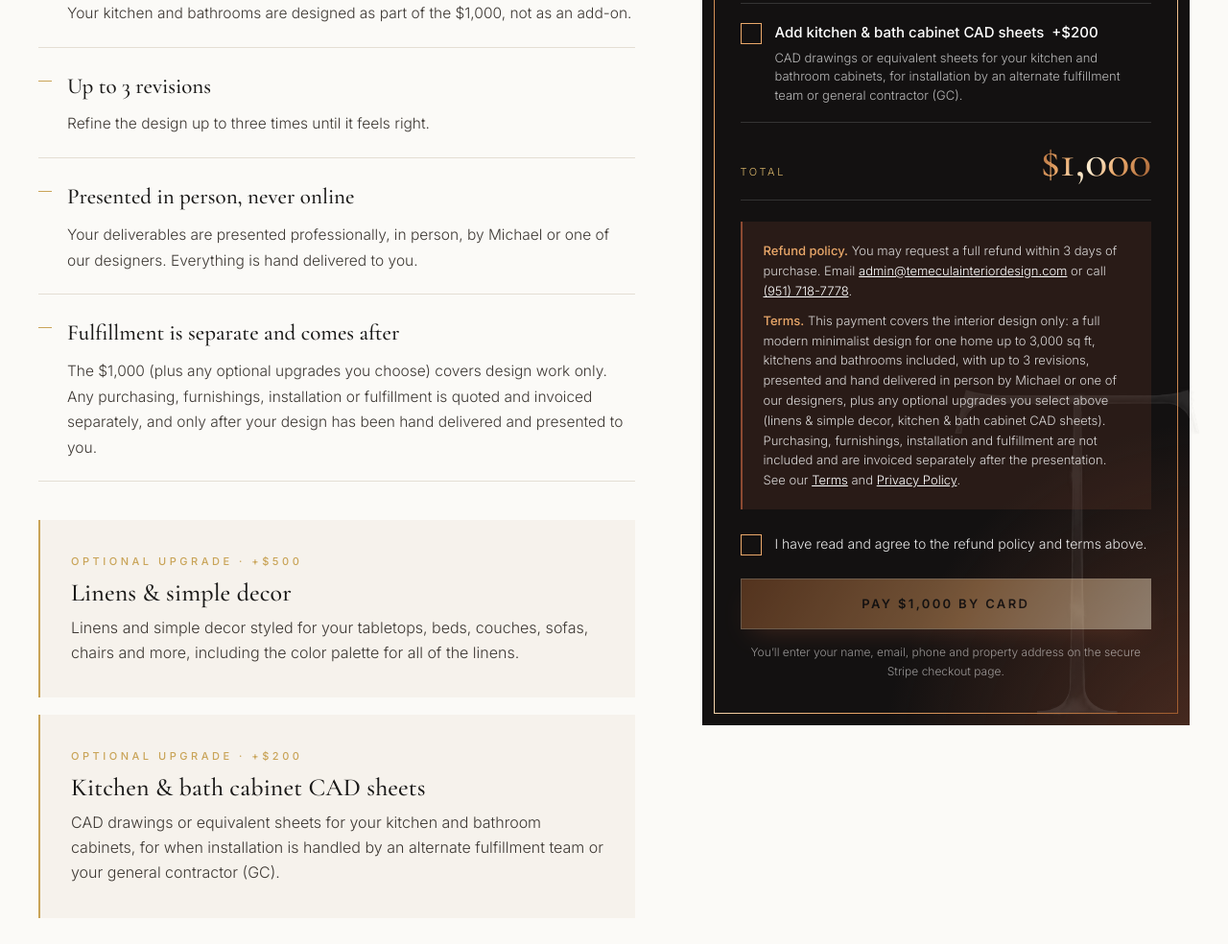
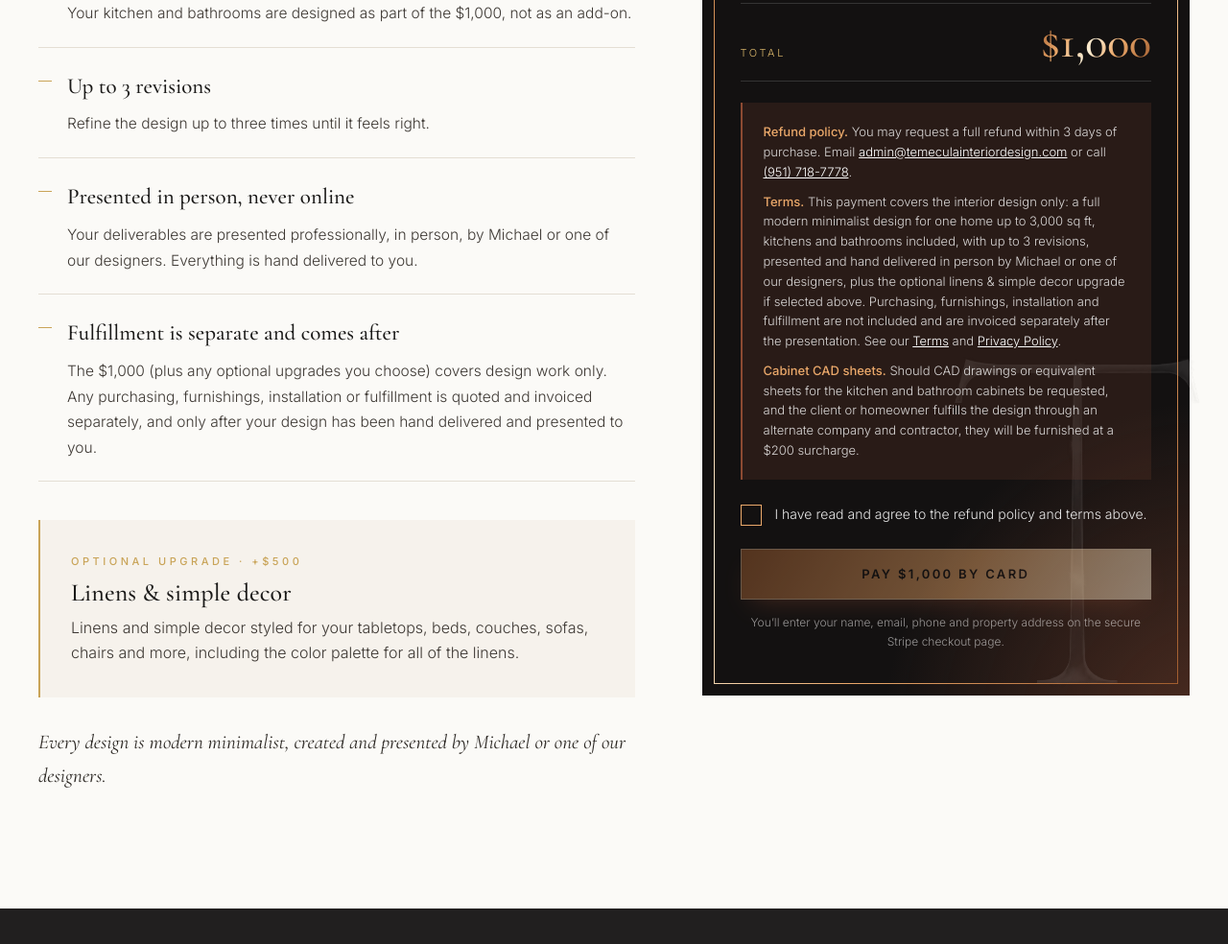
Before and after one commit to temeculadesignco/temecula-interior-design, a website: page automated-interior-design.html in a window 1280 px wide. Shown: the part 1008-1992 px from the top of the page at 96% size. Drawn offline with nearby package versions, Linux system fonts and the light colour scheme.

Commit message:
CAD sheets: move from checkout add-on to fine print ($200 surcharge if fulfilled by alternate company/contractor)

```diff
--- a/automated-interior-design.html
+++ b/automated-interior-design.html
@@ -68,11 +68,6 @@
           <h3>Linens &amp; simple decor</h3>
           <p>Linens and simple decor styled for your tabletops, beds, couches, sofas, chairs and more, including the color palette for all of the linens.</p>
         </div>
-        <div class="adp-upgrade-note" style="margin-top:-12px">
-          <p class="eyebrow">Optional Upgrade &middot; +$200</p>
-          <h3>Kitchen &amp; bath cabinet CAD sheets</h3>
-          <p>CAD drawings or equivalent sheets for your kitchen and bathroom cabinets, for when installation is handled by an alternate fulfillment team or your general contractor (GC).</p>
-        </div>
         <p class="adp-by">Every design is modern minimalist, created and presented by Michael or one of our designers.</p>
       </div>
       <aside class="adp-pay" id="pay">
@@ -84,15 +79,11 @@
           <span class="box" aria-hidden="true"></span>
           <span><b>Add linens &amp; simple decor &nbsp;+$500</b><small>Tabletops, beds, couches, sofas, chairs and more, including the color palette for all linens.</small></span>
         </label>
-        <label class="adp-check">
-          <input type="checkbox" id="cad">
-          <span class="box" aria-hidden="true"></span>
-          <span><b>Add kitchen &amp; bath cabinet CAD sheets &nbsp;+$200</b><small>CAD drawings or equivalent sheets for your kitchen and bathroom cabinets, for installation by an alternate fulfillment team or general contractor (GC).</small></span>
-        </label>
         <div class="adp-total"><span>Total</span><b id="total">$1,000</b></div>
         <div class="adp-terms">
           <p><b>Refund policy.</b> You may request a full refund within 3 days of purchase. Email <a href="mailto:admin@temeculainteriordesign.com">admin@temeculainteriordesign.com</a> or call <a href="tel:+19517187778">(951) 718-7778</a>.</p>
-          <p><b>Terms.</b> This payment covers the interior design only: a full modern minimalist design for one home up to 3,000 sq ft, kitchens and bathrooms included, with up to 3 revisions, presented and hand delivered in person by Michael or one of our designers, plus any optional upgrades you select above (linens &amp; simple decor, kitchen &amp; bath cabinet CAD sheets). Purchasing, furnishings, installation and fulfillment are not included and are invoiced separately after the presentation. See our <a href="/terms">Terms</a> and <a href="/privacy">Privacy Policy</a>.</p>
+          <p><b>Terms.</b> This payment covers the interior design only: a full modern minimalist design for one home up to 3,000 sq ft, kitchens and bathrooms included, with up to 3 revisions, presented and hand delivered in person by Michael or one of our designers, plus the optional linens &amp; simple decor upgrade if selected above. Purchasing, furnishings, installation and fulfillment are not included and are invoiced separately after the presentation. See our <a href="/terms">Terms</a> and <a href="/privacy">Privacy Policy</a>.</p>
+          <p><b>Cabinet CAD sheets.</b> Should CAD drawings or equivalent sheets for the kitchen and bathroom cabinets be requested, and the client or homeowner fulfills the design through an alternate company and contractor, they will be furnished at a $200 surcharge.</p>
         </div>
         <label class="adp-check adp-ack">
           <input type="checkbox" id="ack">
@@ -109,19 +100,15 @@
 <script>
 /* Stripe Payment Links. PLACEHOLDER values: replace with the real Payment Link URLs once created. */
 var PAY_LINKS = {
-  design:          "PLACEHOLDER_STRIPE_LINK_DESIGN_1000",
-  designCad:       "PLACEHOLDER_STRIPE_LINK_DESIGN_CAD_1200",
-  designLinens:    "PLACEHOLDER_STRIPE_LINK_DESIGN_LINENS_1500",
-  designLinensCad: "PLACEHOLDER_STRIPE_LINK_DESIGN_LINENS_CAD_1700"
+  design:       "PLACEHOLDER_STRIPE_LINK_DESIGN_1000",
+  designLinens: "PLACEHOLDER_STRIPE_LINK_DESIGN_LINENS_1500"
 };
 (function(){
-  var lin=document.getElementById('linens'), cad=document.getElementById('cad'), ack=document.getElementById('ack'),
+  var lin=document.getElementById('linens'), ack=document.getElementById('ack'),
       tot=document.getElementById('total'), btn=document.getElementById('paybtn');
   function sync(){
-    var n = 1000 + (lin.checked ? 500 : 0) + (cad.checked ? 200 : 0);
-    var amt = '$' + n.toLocaleString('en-US');
-    var key = 'design' + (lin.checked ? 'Linens' : '') + (cad.checked ? 'Cad' : '');
-    var url = PAY_LINKS[key];
+    var amt = lin.checked ? '$1,500' : '$1,000';
+    var url = lin.checked ? PAY_LINKS.designLinens : PAY_LINKS.design;
     tot.textContent = amt;
     btn.textContent = 'Pay ' + amt + ' by card';
     var ready = ack.checked && /^https:\/\//.test(url);
@@ -134,7 +121,7 @@ var PAY_LINKS = {
     if(!ack.checked){ e.preventDefault(); ack.focus(); return; }
     if(btn.dataset.pending){ e.preventDefault(); alert('Card payment is being set up. Please call (951) 718-7778 or email admin@temeculainteriordesign.com to book your design.'); }
   });
-  lin.addEventListener('change', sync); cad.addEventListener('change', sync); ack.addEventListener('change', sync); sync();
+  lin.addEventListener('change', sync); ack.addEventListener('change', sync); sync();
 })();
 </script>
 
```
